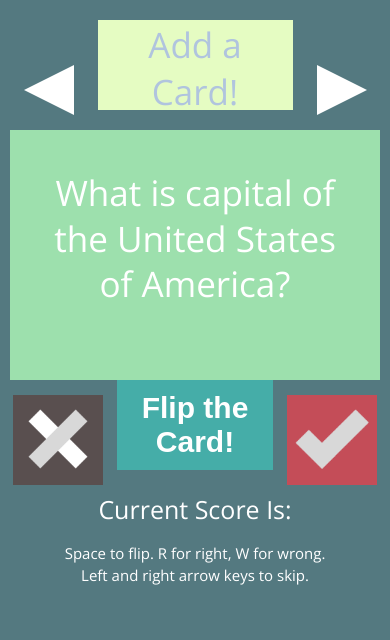
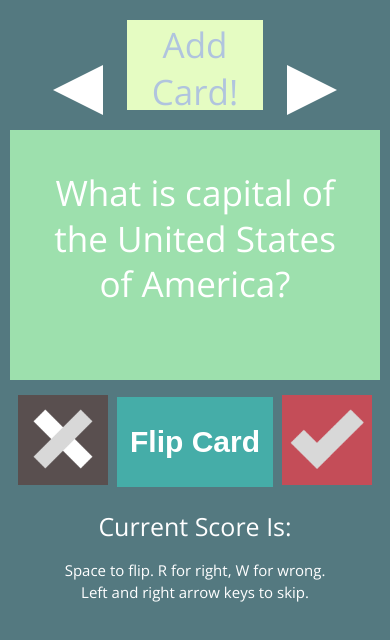
Before and after one commit to robertbenjamin/cards, a plain HTML site: page index.html in a window 390 px wide. Drawn offline with nearby package versions, Linux system fonts and the light colour scheme.

Commit message:
Attempt to fix phone screen layout

```diff
--- a/index.html
+++ b/index.html
@@ -9,13 +9,14 @@
   <link rel="stylesheet" href="main.css" media="all">
   <script src="https://ajax.googleapis.com/ajax/libs/jquery/2.1.3/jquery.min.js" defer></script>
   <script src="flashy.js" defer></script>
+  <!-- <script src="http://192.168.0.1:35729/livereload.js?snipver=1"></script> -->
 </head>
 
 <body>
   <svg xmlns="http://www.w3.org/2000/svg" version="1.1" class="prev_card">
     <polygon points="0,25 50,0 50,50" />
   </svg>
-  <button type="button" class="add_card">Add a Card!</button>
+  <button type="button" class="add_card">Add Card!</button>
   <svg xmlns="http://www.w3.org/2000/svg" version="1.1" class="next_card">
     <polygon points="50,25 0,0 0,50" />
   </svg>
@@ -25,12 +26,15 @@
   <div class="answer_buttons">
     <button type="button" class="wrong"><img src="wrong.png" alt="wrong button">
     </button>
-    <button type="button" class="flip">Flip the Card!</button>
+    <button type="button" class="flip">Flip Card</button>
     <button type="button" class="right"><img src="check.png" alt="right button">
     </button>
   </div>
   <p class="score">Current Score Is:</p>
   <p class="instructions">Space to flip. R for right, W for wrong.<br>Left and right arrow keys to skip.</p>
+
+<script>document.write('<script src="http://' + (location.host || 'localhost').split(':')[0] + ':35729/livereload.js?snipver=1"></' + 'script>')</script>
+
 </body>
 
 </html>
--- a/main.css
+++ b/main.css
@@ -163,12 +163,27 @@ img {
     width: 95%;
   }
   .add_card {
-    width: 50%;
+    width: 60%;
   }
   .flip {
-    width: 40%;
+    width: 50%;
   }
   .question_text {
     font-size: 9vw;
   }
 }
+
+@media (max-width: 600px) {
+  .add_card {
+    width: 35%;
+  }
+  .flip {
+    width: 40%;
+  }
+  .wrong {
+    margin-right: 5px;
+  }
+  .right {
+    margin-left: 5px;
+  }
+}
```
